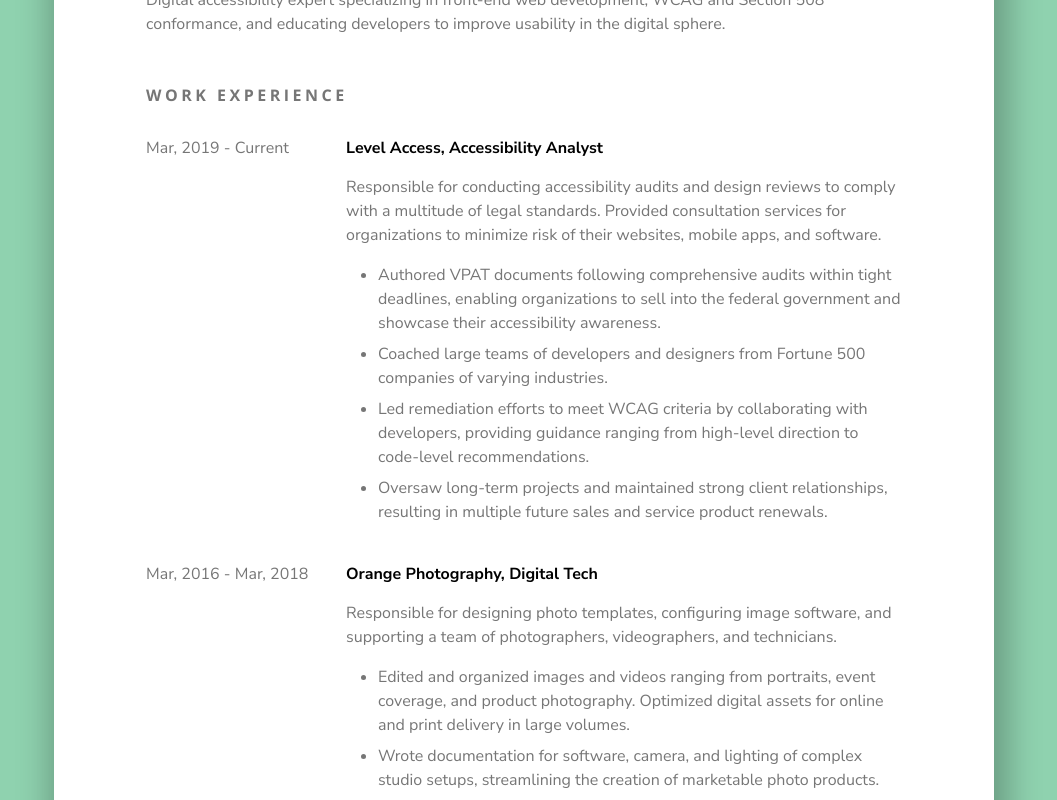
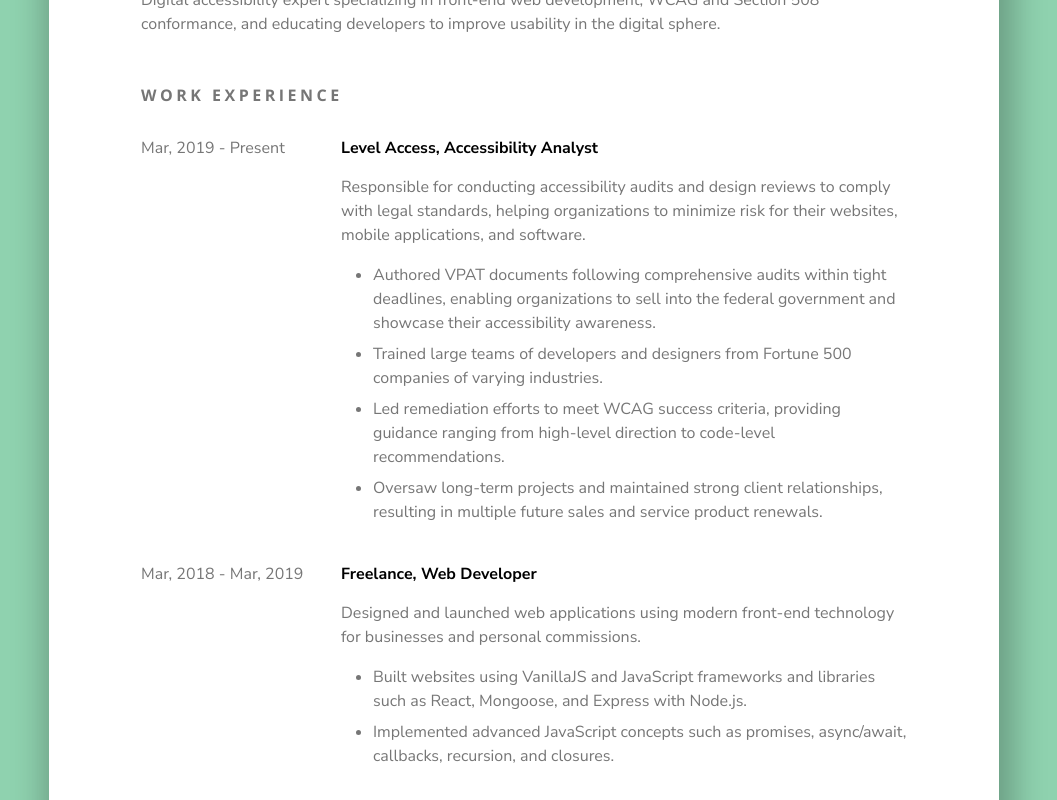
Before and after one commit to jamesthomasdavey/photography, a React (Create React App) app: page /resume in a window 1280 px wide. Shown: the part 260-1060 px from the top of the page, without its empty margins (116-1173 px from the left). Built offline with nearby package versions, Linux system fonts and the light colour scheme.

Commit message:
add the webdev section

```diff
--- a/src/components/pages/Resume/Resume.js
+++ b/src/components/pages/Resume/Resume.js
@@ -22,7 +22,7 @@ const Resume = () => {
         </div>
         <section aria-labelledby='webAccessibilitySpecialist'>
           <h2 className={classes.titleHeading} id='webAccessibilitySpecialist'>
-            Web Accessibility Specialist
+            Accessibility Analyst
           </h2>
           <ul className={classes.subtitleList}>
             <li>Seattle, WA</li>
@@ -45,7 +45,7 @@ const Resume = () => {
           </h2>
           <section aria-labelledby='levelAccess'>
             <h3 className={classes.dateRoleWrapper} id='levelAccess'>
-              <div className={classes.dateHeading}>Mar, 2019 - Current</div>
+              <div className={classes.dateHeading}>Mar, 2019 - Present</div>
               <div className={classes.roleHeading}>
                 Level Access, Accessibility Analyst
               </div>
@@ -53,9 +53,9 @@ const Resume = () => {
             <div className={classes.expContent}>
               <p>
                 Responsible for conducting accessibility audits and design
-                reviews to comply with a multitude of legal standards. Provided
-                consultation services for organizations to minimize risk of
-                their websites, mobile apps, and software.
+                reviews to comply with legal standards, helping organizations to
+                minimize risk for their websites, mobile applications, and
+                software.
               </p>
               <ul>
                 <li>
@@ -64,18 +64,42 @@ const Resume = () => {
                   federal government and showcase their accessibility awareness.
                 </li>
                 <li>
-                  Coached large teams of developers and designers from Fortune
+                  Trained large teams of developers and designers from Fortune
                   500 companies of varying industries.
                 </li>
                 <li>
-                  Led remediation efforts to meet WCAG criteria by collaborating
-                  with developers, providing guidance ranging from high-level
-                  direction to code-level recommendations.
+                  Led remediation efforts to meet WCAG success criteria,
+                  providing guidance ranging from high-level direction to
+                  code-level recommendations.
                 </li>
                 <li>
                   Oversaw long-term projects and maintained strong client
                   relationships, resulting in multiple future sales and service
                   product renewals.
+                </li>
+              </ul>
+            </div>
+          </section>
+          <section aria-labelledby='freelance'>
+            <h3 className={classes.dateRoleWrapper} id='freelance'>
+              <div className={classes.dateHeading}>Mar, 2018 - Mar, 2019</div>
+              <div className={classes.roleHeading}>
+                Freelance, Web Developer
+              </div>
+            </h3>
+            <div className={classes.expContent}>
+              <p>
+                Designed and launched web applications using modern front-end
+                technology for businesses and personal commissions.
+              </p>
+              <ul>
+                <li>
+                  Built websites using VanillaJS and JavaScript frameworks and
+                  libraries such as React, Mongoose, and Express with Node.js.
+                </li>
+                <li>
+                  Implemented advanced JavaScript concepts such as promises,
+                  async/await, callbacks, recursion, and closures.
                 </li>
               </ul>
             </div>
@@ -95,9 +119,8 @@ const Resume = () => {
               </p>
               <ul>
                 <li>
-                  Edited and organized images and videos ranging from portraits,
-                  event coverage, and product photography. Optimized digital
-                  assets for online and print delivery in large volumes.
+                  Edited, organized, and optimized digital assets for online and
+                  print delivery in large volumes.
                 </li>
                 <li>
                   Wrote documentation for software, camera, and lighting of
@@ -107,6 +130,24 @@ const Resume = () => {
               </ul>
             </div>
           </section>
+          {/* <section aria-labelledby='digitProduction'>
+            <h3 className={classes.dateRoleWrapper} id='digitProduction'>
+              <div className={classes.dateHeading}>Aug, 2013 - Aug, 2015</div>
+              <div className={classes.roleHeading}>
+                Digit Production and Post, Editor (tentative)
+              </div>
+            </h3>
+            <div className={classes.expContent}>
+              <p>
+                Responsible for producing and editing videos ranging from
+                non-profit fundraising pitches to corporate industrials.
+              </p>
+              <ul>
+                <li>...</li>
+                <li>...</li>
+              </ul>
+            </div>
+          </section> */}
         </section>
         <section
           className={classes.educationSection}
@@ -125,11 +166,15 @@ const Resume = () => {
             <div className={classes.educationContent}>
               <p>
                 <span>B.A. in Film and Technocultural Studies (2014)</span>
-                <span>Cumulative GPA: 3.72/4.00</span>
-                <span>
+                {/* <span>Cumulative GPA: 3.72/4.00</span> */}
+                {/* <span>
+                  Coursework included computer information systems,
+                  communications, and video production.
+                </span> */}
+                {/* <span>
                   Placed on the Dean's Honors List for five consecutive
                   quarters.
-                </span>
+                </span> */}
               </p>
             </div>
           </section>
--- a/src/components/pages/Resume/Resume.module.css
+++ b/src/components/pages/Resume/Resume.module.css
@@ -9,7 +9,7 @@ html {
 }
 
 .wrapper__inner {
-  width: 940px;
+  width: 950px;
   padding: 48px 92px;
   margin: 0 auto;
   background: white;
```
